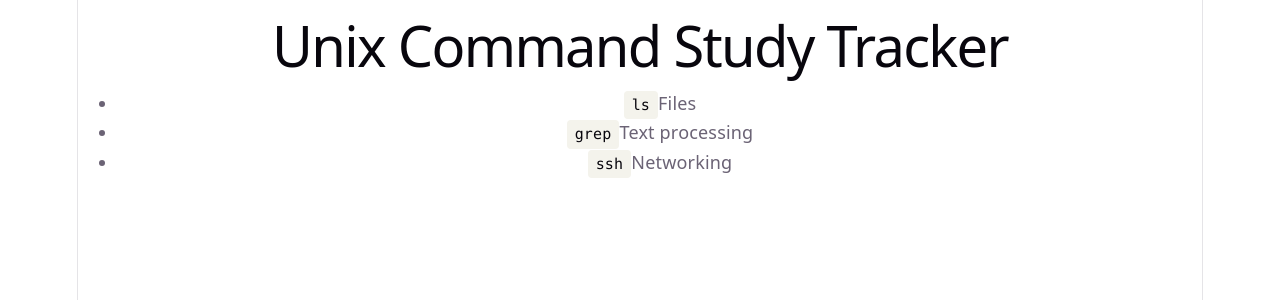
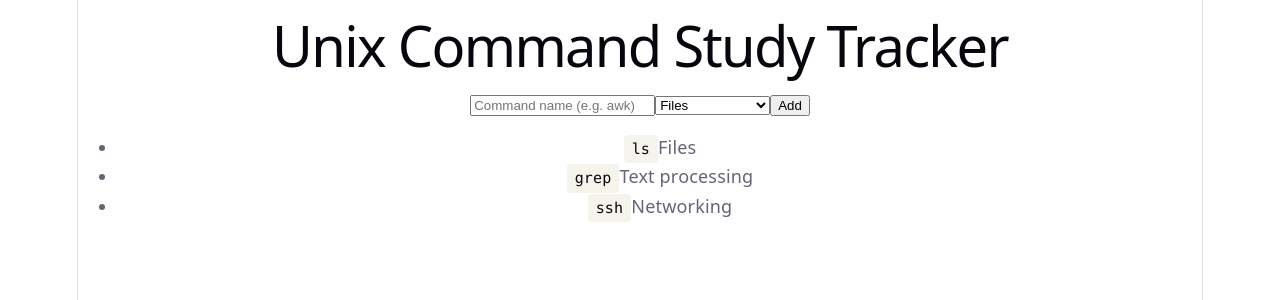
Before and after one commit to austinvugitrepo/unixcmd-tracker, a React (Vite) app: page / in a window 1280 px wide. Shown: the top 300 px of the page. Built offline with nearby package versions, Linux system fonts and the light colour scheme.

Commit message:
added controlled CommandForm to add commands

```diff
--- a/src/App.jsx
+++ b/src/App.jsx
@@ -1,4 +1,5 @@
 import { useState } from "react";
+import CommandForm from "./components/commands/CommandForm.jsx";
 import CommandList from "./components/commands/CommandList.jsx";
 
 const initialCommands = [
@@ -8,10 +9,17 @@ const initialCommands = [
 ];
 
 export default function App() {
-  const [commands] = useState(initialCommands);
+  const [commands, setCommands] = useState(initialCommands);
+
+  function addCommand(name, category) {
+    const newCommand = { id: Date.now(), name, category };
+    setCommands((prev) => [...prev, newCommand]);
+  }
+
   return (
     <div className="app">
       <h1>Unix Command Study Tracker</h1>
+      <CommandForm onAdd={addCommand} />
       <CommandList commands={commands} />
     </div>
   );
--- /dev/null
+++ b/src/components/commands/CommandForm.jsx
@@ -0,0 +1,34 @@
+import { useState } from "react";
+
+export default function CommandForm({ onAdd }) {
+  const [name, setName] = useState("");
+  const [category, setCategory] = useState("Files");
+
+  function handleSubmit(event) {
+    event.preventDefault();
+    if (name.trim() === "") return;
+    onAdd(name.trim(), category);
+    setName("");
+  }
+
+  return (
+    <form className="command-form" onSubmit={handleSubmit}>
+      <input
+        type="text"
+        placeholder="Command name (e.g. awk)"
+        value={name}
+        onChange={(event) => setName(event.target.value)}
+      />
+      <select
+        value={category}
+        onChange={(event) => setCategory(event.target.value)}
+      >
+        <option value="Files">Files</option>
+        <option value="Text processing">Text processing</option>
+        <option value="Networking">Networking</option>
+        <option value="Processes">Processes</option>
+      </select>
+      <button type="submit">Add</button>
+    </form>
+  );
+}
```
